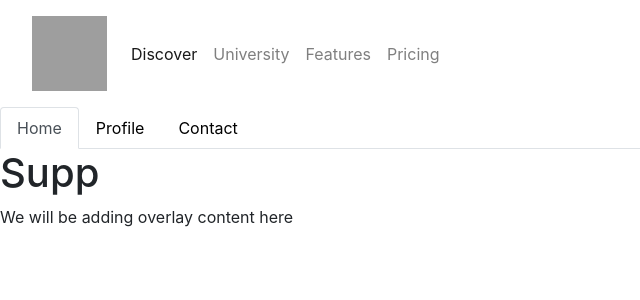
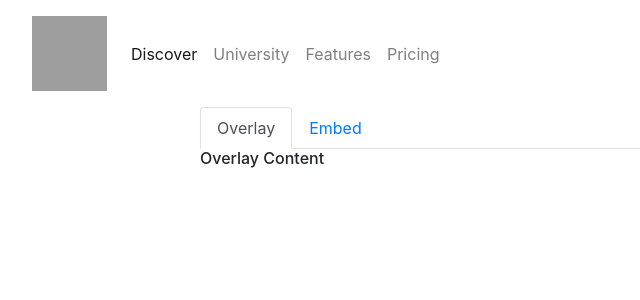
Before and after one commit to kalmansour/gumroad-react, a React (Create React App) app in the folder gumroad/: page / in a window 1280 px wide. Shown: the top 300 px of the page, without its empty margins (0-640 px from the left). Built offline with nearby package versions, Linux system fonts and the light colour scheme; grey boxes are pictures that could not be loaded.

Commit message:
overlay tab

```diff
--- a/gumroad/package.json
+++ b/gumroad/package.json
@@ -8,6 +8,7 @@
     "@testing-library/user-event": "^12.1.10",
     "bootstrap": "^4.6.0",
     "react": "^17.0.2",
+    "react-bootstrap": "^1.5.2",
     "react-dom": "^17.0.2",
     "react-scripts": "4.0.3",
     "web-vitals": "^1.0.1"
--- a/gumroad/src/components/Overlay.js
+++ b/gumroad/src/components/Overlay.js
@@ -1,78 +1,19 @@
 import React from "react";
-// import { Tabs, Tab } from "react-bootstrap";
+import { Tabs, Tab } from "react-bootstrap";
 
 const Overlay = () => {
   return (
-    <div>
-      <nav>
-        <div class="nav nav-tabs" id="nav-tab" role="tablist">
-          <button
-            class="nav-link active"
-            id="nav-home-tab"
-            data-bs-toggle="tab"
-            data-bs-target="#nav-home"
-            type="button"
-            role="tab"
-            aria-controls="nav-home"
-            aria-selected="true"
-          >
-            Home
-          </button>
-          <button
-            class="nav-link"
-            id="nav-profile-tab"
-            data-bs-toggle="tab"
-            data-bs-target="#nav-profile"
-            type="button"
-            role="tab"
-            aria-controls="nav-profile"
-            aria-selected="false"
-          >
-            Profile
-          </button>
-          <button
-            class="nav-link"
-            id="nav-contact-tab"
-            data-bs-toggle="tab"
-            data-bs-target="#nav-contact"
-            type="button"
-            role="tab"
-            aria-controls="nav-contact"
-            aria-selected="false"
-          >
-            Contact
-          </button>
-        </div>
-      </nav>
-      <div class="tab-content" id="nav-tabContent">
-        <div
-          class="tab-pane fade show active"
-          id="nav-home"
-          role="tabpanel"
-          aria-labelledby="nav-home-tab"
-        >
-          <div>
-            <h1>Supp</h1>
-            <p>We will be adding overlay content here</p>
+    <div style={{ marginLeft: 200, marginRight: 200 }}>
+      <Tabs defaultActiveKey="overlay" id="uncontrolled-tab-example">
+        <Tab eventKey="overlay" title="Overlay">
+          <h6>Overlay Content</h6>
+        </Tab>
+        <Tab eventKey="embed" title="Embed">
+          <div style={{ marginTop: 20 }}>
+            <p>Embed Content Here</p>
           </div>
-        </div>
-        <div
-          class="tab-pane fade"
-          id="nav-profile"
-          role="tabpanel"
-          aria-labelledby="nav-profile-tab"
-        >
-          ...
-        </div>
-        <div
-          class="tab-pane fade"
-          id="nav-contact"
-          role="tabpanel"
-          aria-labelledby="nav-contact-tab"
-        >
-          ...
-        </div>
-      </div>
+        </Tab>
+      </Tabs>
     </div>
   );
 };
```
Also changed, not shown: 1 other file (tests, documents, lock files or other folders).
